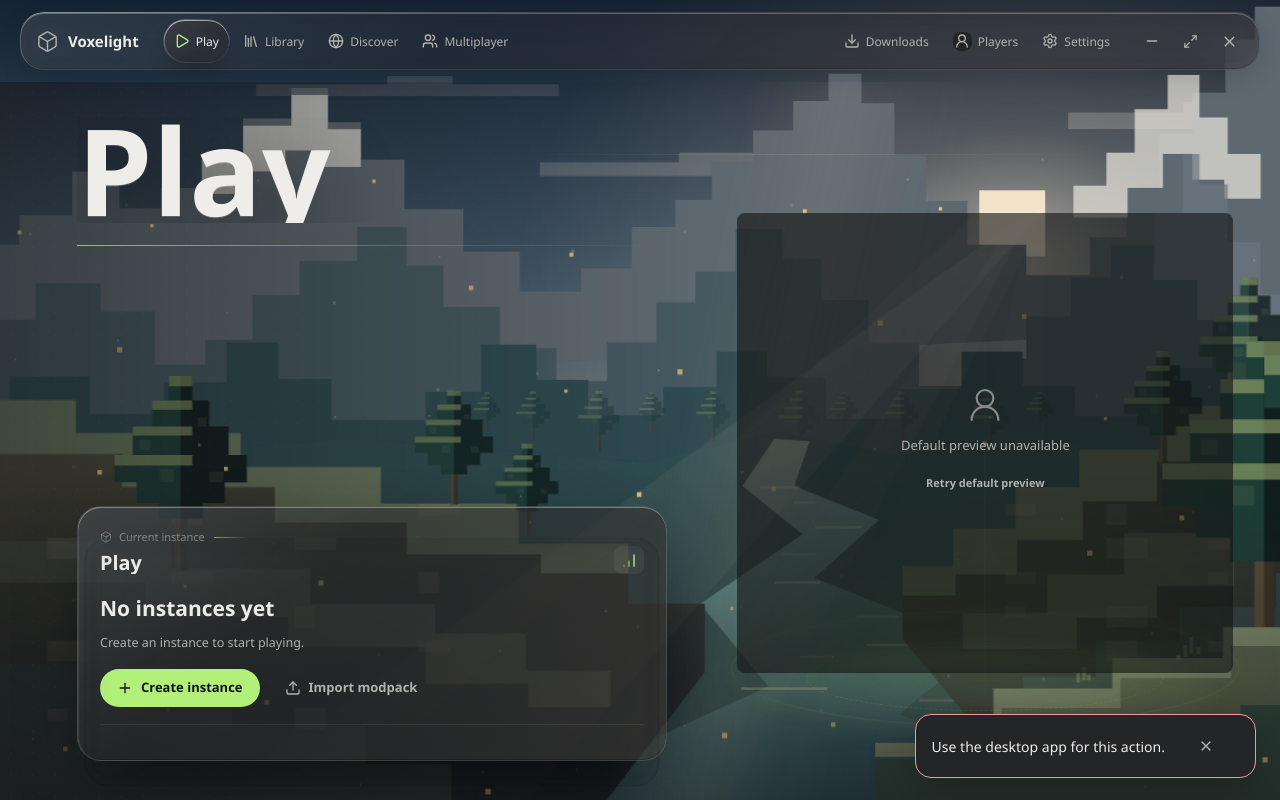
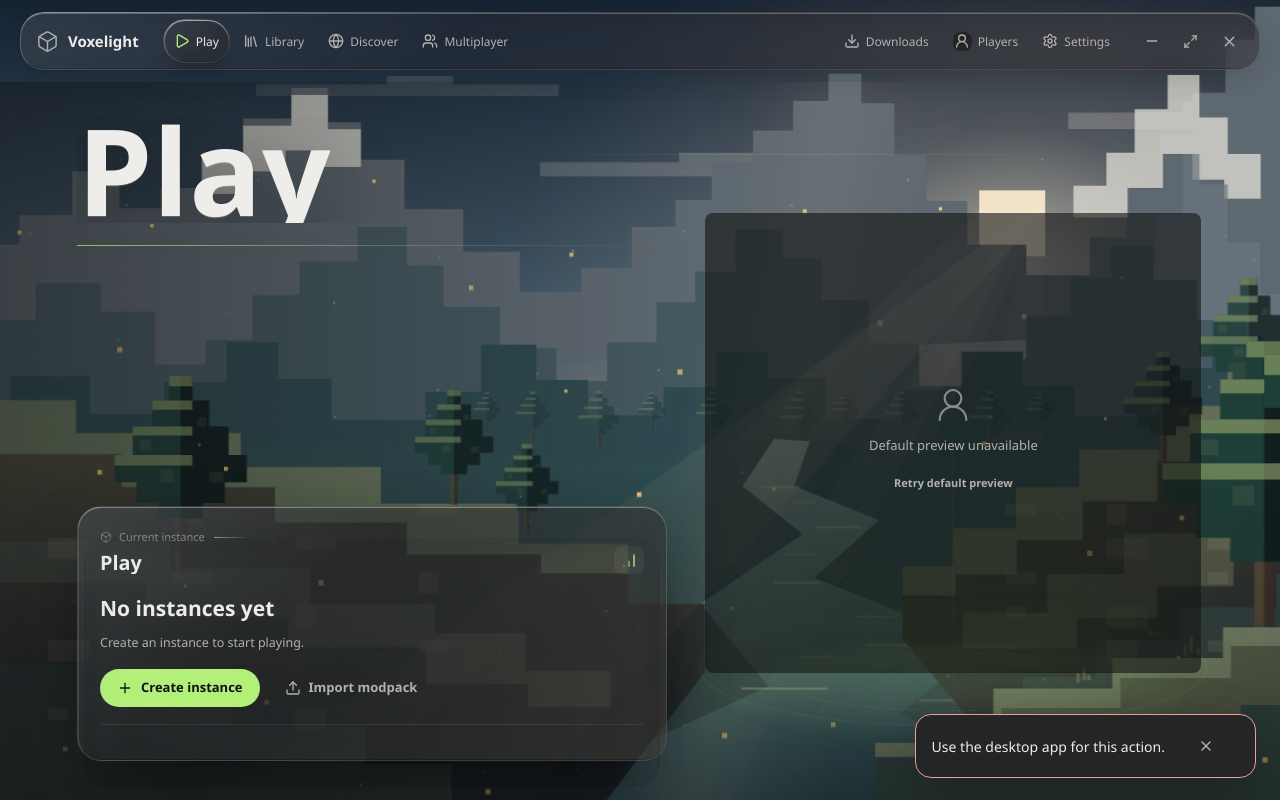
Before and after one commit to L1angYun/Voxelight_Launcher, a React (Vite) app: page / in a window 1280 px wide. Built offline with nearby package versions, Linux system fonts and the light colour scheme; a web font is replaced by a local one.

Commit message:
Fix character panel overflow: right:0 + overflow:hidden + min-width 340px

```diff
--- a/src/features/home/home.css
+++ b/src/features/home/home.css
@@ -196,11 +196,12 @@
   position: absolute;
   z-index: 1;
   top: clamp(6px, 1.4vh, 18px);
-  right: clamp(-76px, -2.5vw, -20px);
+  right: 0;
   bottom: 0;
   width: min(51vw, 770px);
-  min-width: 440px;
+  min-width: 340px;
   pointer-events: none;
+  overflow: hidden;
   animation: vx-home-character-stage-enter 1100ms 170ms var(--ease-out) both;
 }
 
```
